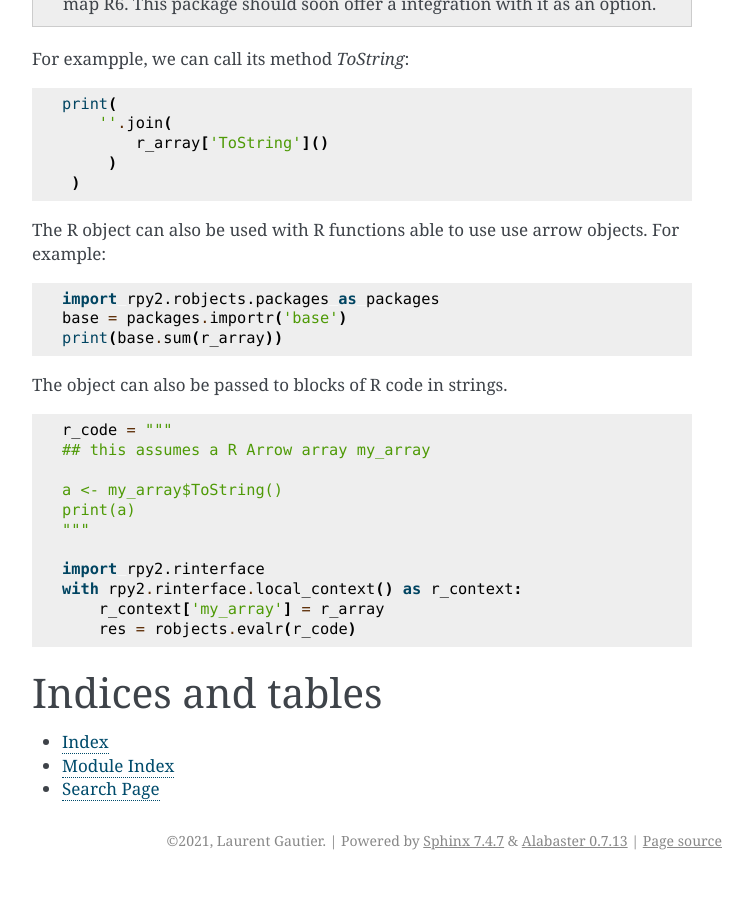
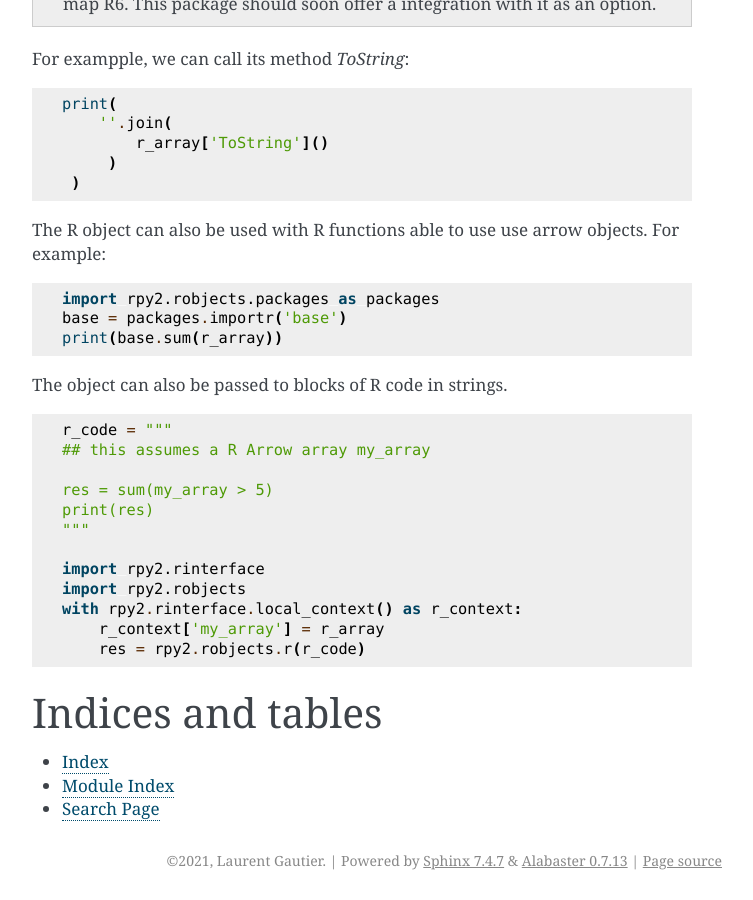
Before and after one commit to rpy2/rpy2-arrow, a Sphinx documentation site: the page built from doc/index.rst, in a window 1280 px wide and 900 px high, scrolled down 1201 px. Shown: the whole window, without its empty margins (388-1141 px from the left). Built offline with Sphinx 7.4.7, drawn with Linux system fonts in a browser that asks for light colours.

Commit message:
Fix examples in doc.

```diff
--- a/doc/index.rst
+++ b/doc/index.rst
@@ -97,14 +97,15 @@ strings.
    r_code = """
    ## this assumes a R Arrow array my_array
 
-   a <- my_array$ToString()
-   print(a)
+   res = sum(my_array > 5)
+   print(res)
    """
 
    import rpy2.rinterface
+   import rpy2.robjects
    with rpy2.rinterface.local_context() as r_context:
        r_context['my_array'] = r_array
-       res = robjects.evalr(r_code)
+       res = rpy2.robjects.r(r_code)
 
 
 Indices and tables
```
